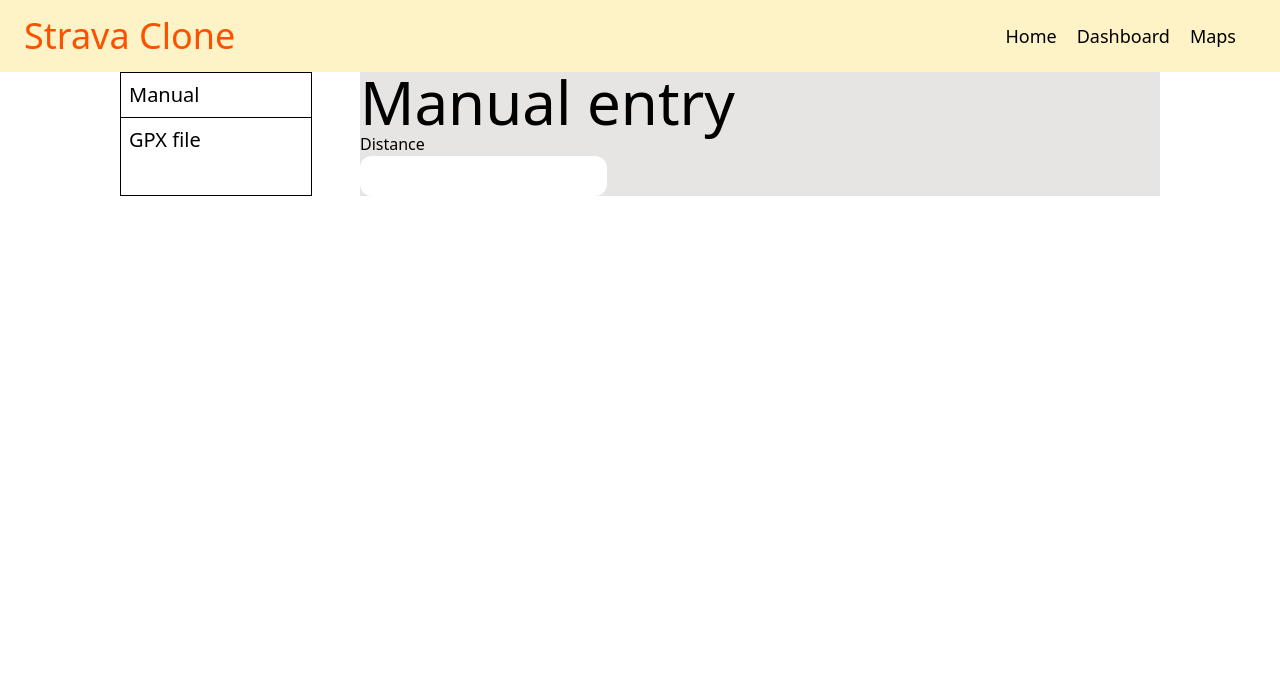
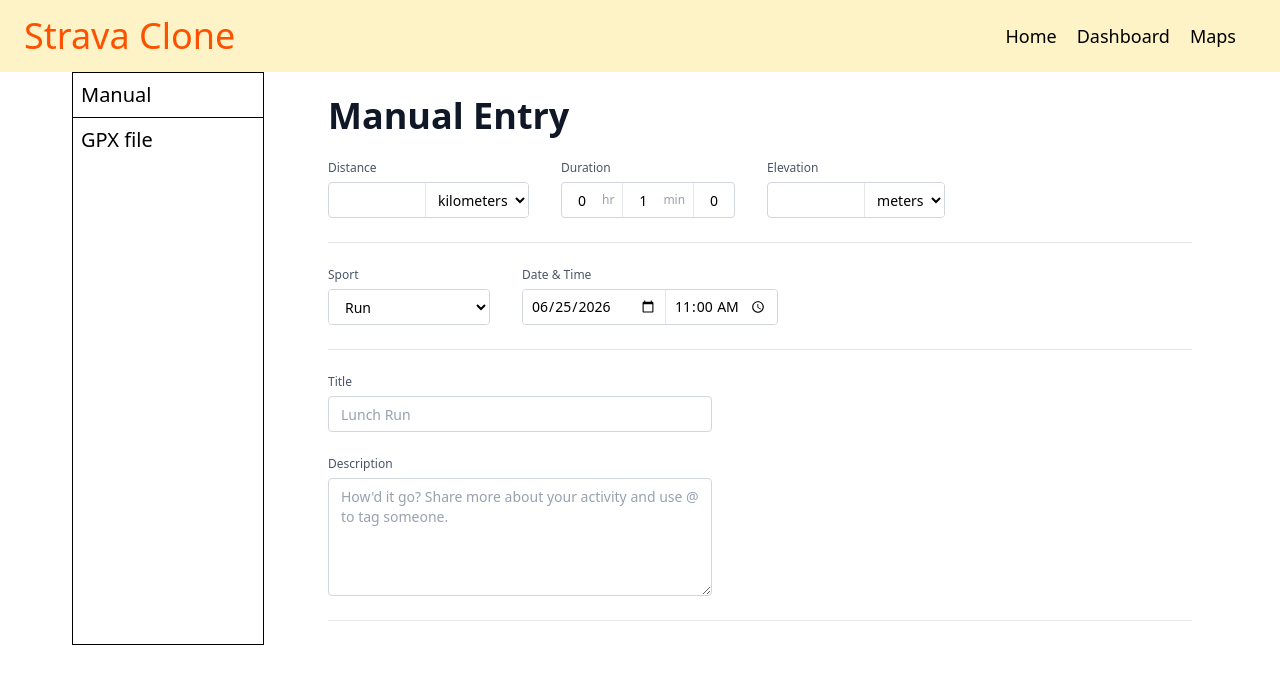
Before and after one commit to redstonenight347-oss/Strava-clone-app, a Next.js app in the folder apps/web/: page /upload/manual in a window 1280 px wide. Shown: the top 684 px of the page. Built offline with nearby package versions, Linux system fonts and the light colour scheme.

Commit message:
add upload manual page

```diff
--- a/apps/web/app/upload/manual/page.tsx
+++ b/apps/web/app/upload/manual/page.tsx
@@ -2,33 +2,225 @@
 
 import { useState } from "react"
 
+const SPORTS = [
+  "Run", "Ride", "Swim", "Walk", "Hike", "Other"
+]
+
+// const TAGS = ["Race", "Workout", "Long Run", "Commute", "For a Cause", "Recovery", "With Kid", "With Pet", "Treadmill"]
+
 export default function Manual() {
   const [data, setData] = useState({
     distance: 0,
-    duration: {},
+    duration: { hr: 0, min: 1, sec: 0 },
     elev: 0,
-    type: "",
-    date: new Date(),
+    type: "Run",
+    date: new Date().toISOString().slice(0, 10),
+    time: "11:00",
     title: "",
     description: "",
   })
 
+  const [distanceUnit, setDistanceUnit] = useState<"kilometers" | "miles">("kilometers")
+  const [elevUnit, setElevUnit] = useState<"meters" | "feet">("meters")
+  // const [selectedTags, setSelectedTags] = useState<string[]>([])
 
-  const update = (field: string) =>
-    (e: React.ChangeEvent<HTMLInputElement>) =>
-      setData(prev => ({ ...prev, [field]: e.target.value }))
+  const updateField = (field: string, value: unknown) =>
+    setData(prev => ({ ...prev, [field]: value }))
+
+  const updateDuration = (key: "hr" | "min" | "sec", value: number) =>
+    setData(prev => ({ ...prev, duration: { ...prev.duration, [key]: value } }))
+
+  // const toggleTag = (tag: string) =>
+  //   setSelectedTags(prev =>
+  //     prev.includes(tag) ? prev.filter(t => t !== tag) : [...prev, tag]
+  //   )
 
   return (
-    <div className="w-200 h-full bg-stone-200">
-      <h1 className="text-6xl font-medium">Manual entry</h1>
-      <form>
-        <p>Distance</p>
-        <input
-          id="distance"
-          type="number"
-          onChange={update("distance")}
-          className="p-2 bg-white rounded-xl"
-        />
+    <div className="w-full max-w-4xl px-4 py-6">
+      <h1 className="text-4xl font-bold text-gray-900 mb-6">Manual Entry</h1>
+
+      <form onSubmit={e => e.preventDefault()} className="space-y-0">
+
+        {/* Row 1: Distance, Duration, Elevation */}
+        <div className="flex flex-wrap gap-8 pb-6 border-b border-gray-200">
+
+          {/* Distance */}
+          <div className="flex flex-col gap-1.5">
+            <label className="text-xs text-gray-600">Distance</label>
+            <div className="flex items-center border border-gray-300 rounded bg-white overflow-hidden h-9">
+              <input
+                id="distance"
+                type="number"
+                min={0}
+                value={data.distance || ""}
+                onChange={e => updateField("distance", parseFloat(e.target.value))}
+                className="w-24 px-2 h-full text-sm outline-none text-right [appearance:textfield] [&::-webkit-inner-spin-button]:appearance-none [&::-webkit-outer-spin-button]:appearance-none"
+              />
+              <div className="h-full w-px bg-gray-200" />
+              <select
+                value={distanceUnit}
+                onChange={e => setDistanceUnit(e.target.value as "kilometers" | "miles")}
+                className="h-full px-2 pr-1 text-sm bg-white outline-none cursor-pointer"
+              >
+                <option value="kilometers">kilometers</option>
+                <option value="miles">miles</option>
+              </select>
+            </div>
+          </div>
+
+          {/* Duration */}
+          <div className="flex flex-col gap-1.5">
+            <label className="text-xs text-gray-600">Duration</label>
+            <div className="flex items-center border border-gray-300 rounded bg-white overflow-hidden h-9">
+              <input
+                id="duration-hr"
+                type="number"
+                min={0}
+                value={data.duration.hr}
+                onChange={e => updateDuration("hr", parseInt(e.target.value) || 0)}
+                className="w-10 px-1 h-full text-sm outline-none text-center [appearance:textfield] [&::-webkit-inner-spin-button]:appearance-none [&::-webkit-outer-spin-button]:appearance-none"
+              />
+              <span className="text-xs text-gray-400 pr-2">hr</span>
+              <div className="h-full w-px bg-gray-200" />
+              <input
+                id="duration-min"
+                type="number"
+                min={0}
+                max={59}
+                value={data.duration.min}
+                onChange={e => updateDuration("min", parseInt(e.target.value) || 0)}
+                className="w-10 px-1 h-full text-sm outline-none text-center [appearance:textfield] [&::-webkit-inner-spin-button]:appearance-none [&::-webkit-outer-spin-button]:appearance-none"
+              />
+              <span className="text-xs text-gray-400 pr-2">min</span>
+              <div className="h-full w-px bg-gray-200" />
+              <input
+                id="duration-sec"
+                type="number"
+                min={0}
+                max={59}
+                value={data.duration.sec}
+                onChange={e => updateDuration("sec", parseInt(e.target.value) || 0)}
+                className="w-10 px-1 h-full text-sm outline-none text-center [appearance:textfield] [&::-webkit-inner-spin-button]:appearance-none [&::-webkit-outer-spin-button]:appearance-none"
+              />
+            </div>
+          </div>
+
+          {/* Elevation */}
+          <div className="flex flex-col gap-1.5">
+            <label className="text-xs text-gray-600">Elevation</label>
+            <div className="flex items-center border border-gray-300 rounded bg-white overflow-hidden h-9">
+              <input
+                id="elevation"
+                type="number"
+                min={0}
+                value={data.elev || ""}
+                onChange={e => updateField("elev", parseFloat(e.target.value))}
+                className="w-24 px-2 h-full text-sm outline-none text-right [appearance:textfield] [&::-webkit-inner-spin-button]:appearance-none [&::-webkit-outer-spin-button]:appearance-none"
+              />
+              <div className="h-full w-px bg-gray-200" />
+              <select
+                value={elevUnit}
+                onChange={e => setElevUnit(e.target.value as "meters" | "feet")}
+                className="h-full px-2 pr-1 text-sm bg-white outline-none cursor-pointer"
+              >
+                <option value="meters">meters</option>
+                <option value="feet">feet</option>
+              </select>
+            </div>
+          </div>
+        </div>
+
+        {/* Row 2: Sport, Date & Time */}
+        <div className="flex flex-wrap gap-8 py-6 border-b border-gray-200">
+
+          {/* Sport */}
+          <div className="flex flex-col gap-1.5">
+            <label className="text-xs text-gray-600">Sport</label>
+            <div className="flex items-center border border-gray-300 rounded bg-white overflow-hidden h-9">
+              <select
+                id="sport"
+                value={data.type}
+                onChange={e => updateField("type", e.target.value)}
+                className="h-full px-3 pr-8 text-sm bg-white outline-none cursor-pointer min-w-40"
+              >
+                {SPORTS.map(sport => (
+                  <option key={sport} value={sport}>{sport}</option>
+                ))}
+              </select>
+            </div>
+          </div>
+
+          {/* Date & Time */}
+          <div className="flex flex-col gap-1.5">
+            <label className="text-xs text-gray-600">Date &amp; Time</label>
+            <div className="flex items-center border border-gray-300 rounded bg-white overflow-hidden h-9">
+              <input
+                id="date"
+                type="date"
+                value={data.date}
+                onChange={e => updateField("date", e.target.value)}
+                className="h-full px-2 text-sm bg-white outline-none cursor-pointer"
+              />
+              <div className="h-full w-px bg-gray-200" />
+              <input
+                id="time"
+                type="time"
+                value={data.time}
+                onChange={e => updateField("time", e.target.value)}
+                className="h-full px-2 text-sm bg-white outline-none cursor-pointer"
+              />
+            </div>
+          </div>
+        </div>
+
+        {/* Title */}
+        <div className="flex flex-col gap-1.5 py-6">
+          <label htmlFor="title" className="text-xs text-gray-600">Title</label>
+          <input
+            id="title"
+            type="text"
+            placeholder="Lunch Run"
+            value={data.title}
+            onChange={e => updateField("title", e.target.value)}
+            className="w-96 h-9 px-3 text-sm border border-gray-300 rounded bg-white outline-none focus:border-blue-400 placeholder:text-gray-400"
+          />
+        </div>
+
+        {/* Description */}
+        <div className="flex flex-col gap-1.5 pb-6 border-b border-gray-200">
+          <label htmlFor="description" className="text-xs text-gray-600">Description</label>
+          <textarea
+            id="description"
+            placeholder="How'd it go? Share more about your activity and use @ to tag someone."
+            value={data.description}
+            onChange={e => updateField("description", e.target.value)}
+            rows={5}
+            className="w-96 px-3 py-2 text-sm border border-gray-300 rounded bg-white outline-none focus:border-blue-400 placeholder:text-gray-400 resize-y"
+          />
+        </div>
+
+        {/* Tags */}
+        {/* <div className="flex flex-col gap-2 pt-6">
+          <label className="text-xs text-gray-600">Tags</label>
+          <div className="flex flex-wrap gap-2">
+            {TAGS.map(tag => (
+              <button
+                key={tag}
+                type="button"
+                onClick={() => toggleTag(tag)}
+                className={`flex items-center gap-1.5 px-3 py-1 text-sm rounded-full border transition-colors cursor-pointer
+                  ${selectedTags.includes(tag)
+                    ? "border-orange-500 text-orange-600 bg-orange-50"
+                    : "border-gray-300 text-gray-700 bg-white hover:border-gray-400"
+                  }`}
+              >
+                <span className={`w-2 h-2 rounded-full border ${selectedTags.includes(tag) ? "border-orange-500 bg-orange-500" : "border-gray-400"}`} />
+                {tag}
+              </button>
+            ))}
+          </div>
+        </div> */}
+
       </form>
     </div>
   )
--- /dev/null
+++ b/apps/web/app/upload/page.tsx
@@ -0,0 +1,5 @@
+import { redirect } from "next/navigation"
+
+export default function UploadPage() {
+  redirect("/upload/manual")
+}
```
